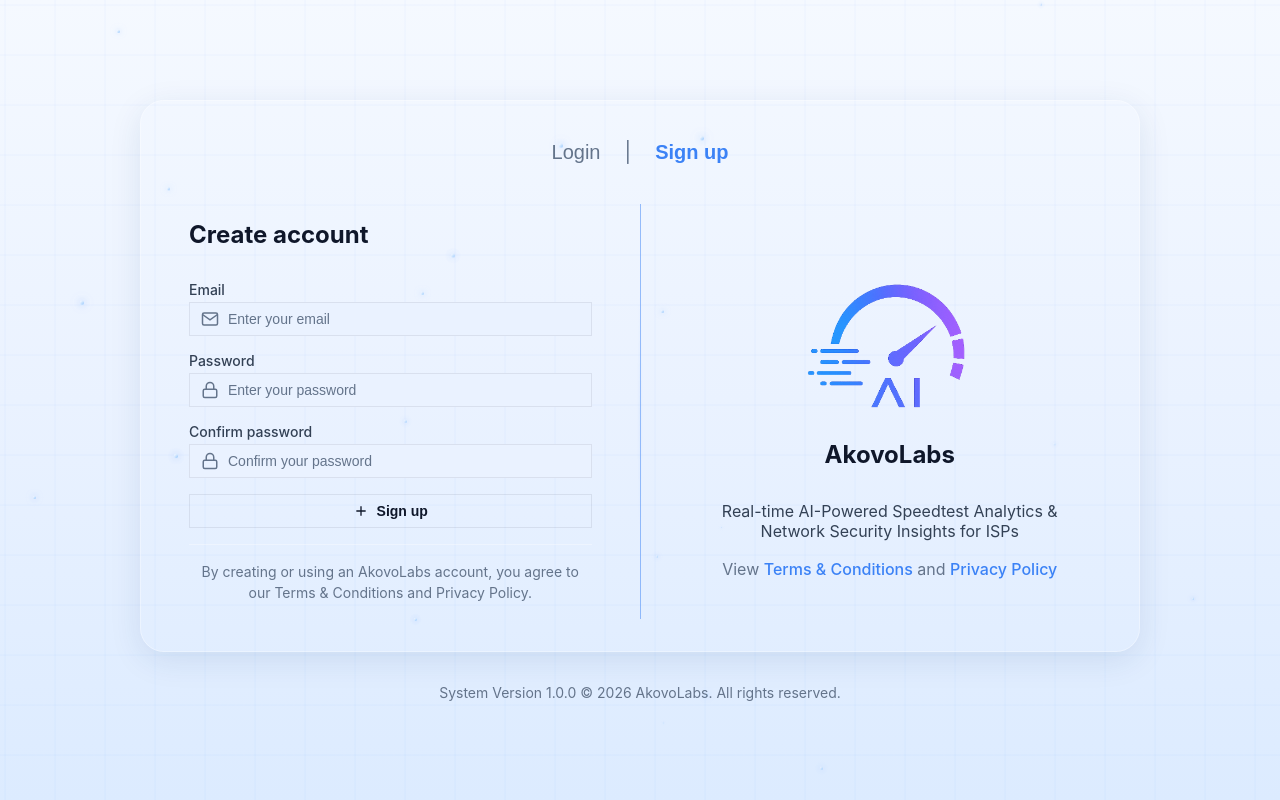
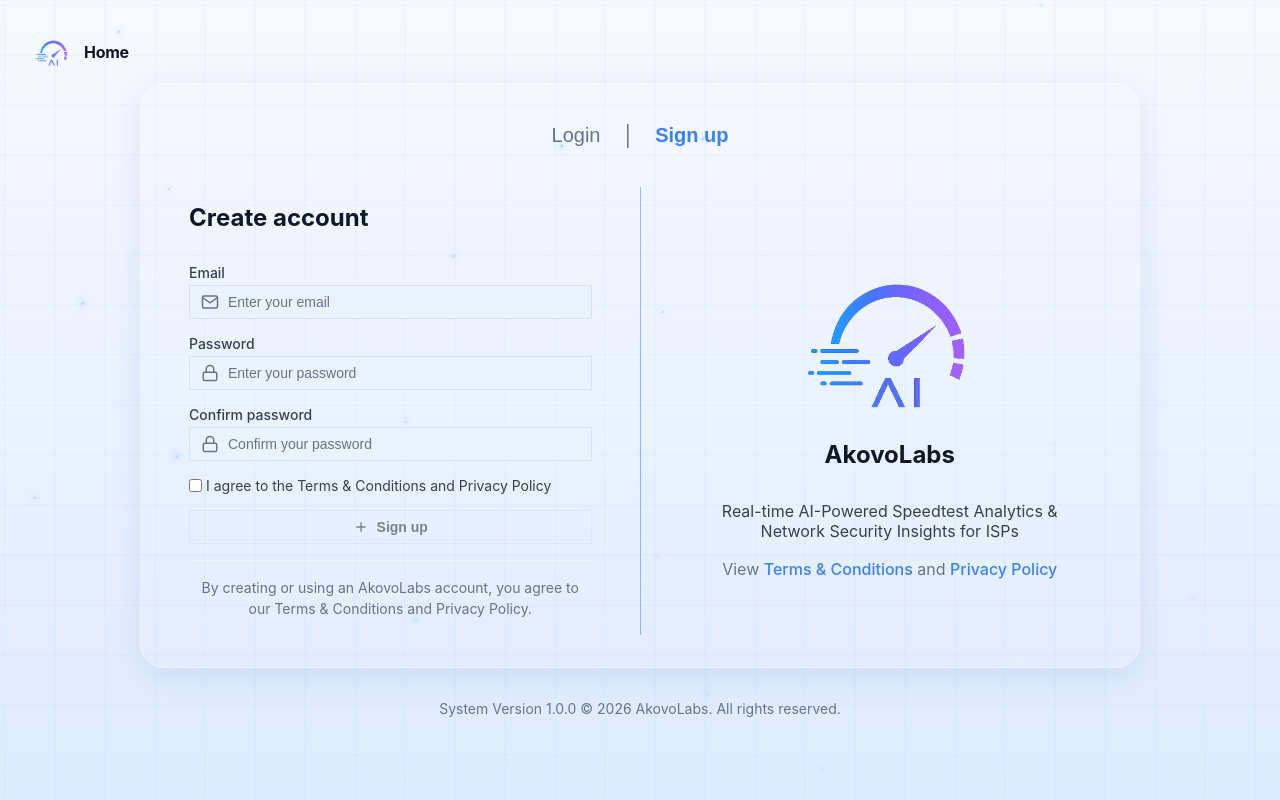
Before and after one commit to ClementPhoshoko/AI-Powered-CyberSecure-Network-Dashboard-for-ISP-Insights, a React (Vite) app in the folder client/: page /signup in a window 1280 px wide. Built offline with nearby package versions, Linux system fonts and the light colour scheme; no server answers.

Commit message:
feat(auth): add auth enhancements and validation
- Add home logo navigation link to auth layout
- Update login form checkbox label from "Save Details" to "Remember me"
- Add terms agreement checkbox and validation for register form
- Add disabled state styling for auth submit buttons

```diff
--- a/client/src/pages/auth/AuthLayout.css
+++ b/client/src/pages/auth/AuthLayout.css
@@ -1,10 +1,45 @@
 .auth-container {
+  position: relative;
   display: flex;
   flex-direction: column;
   align-items: center;
   justify-content: center;
   min-height: 100vh;
   padding: var(--space-6);
+}
+
+.auth-header-logo {
+  position: absolute;
+  top: var(--space-6);
+  left: var(--space-6);
+  z-index: 1;
+}
+
+.auth-top-logo {
+  display: flex;
+  align-items: center;
+  gap: var(--space-3);
+  cursor: pointer;
+  transition: transform var(--motion-fast) var(--ease-out);
+  text-decoration: none;
+}
+
+.auth-top-logo:hover {
+  transform: scale(1.02);
+}
+
+.auth-top-logo-icon {
+  width: 40px;
+  height: 40px;
+  object-fit: contain;
+  border-radius: var(--radius-sm);
+}
+
+.auth-top-logo-text {
+  font-size: var(--text-md);
+  font-weight: 700;
+  color: var(--text-primary);
+  letter-spacing: -0.02em;
 }
 
 .auth-card {
--- a/client/src/pages/auth/AuthLayout.jsx
+++ b/client/src/pages/auth/AuthLayout.jsx
@@ -1,4 +1,4 @@
-import { useNavigate } from 'react-router-dom';
+import { useNavigate, Link } from 'react-router-dom';
 import { useState } from 'react';
 import './AuthLayout.css';
 import loginLogo from '../../assets/avatars/login_plain_ai_speedtest_cropped.png';
@@ -11,6 +11,12 @@
 
   return (
     <div className="auth-container">
+      <div className="auth-header-logo">
+        <Link to="/" className="auth-top-logo">
+          <img src={loginLogo} alt="AkovoLabs Logo" className="auth-top-logo-icon" />
+          <span className="auth-top-logo-text">Home</span>
+        </Link>
+      </div>
       <div className="auth-card">
         <div className="auth-header">
           <div className="auth-tabs">
--- a/client/src/pages/auth/forms/Login.css
+++ b/client/src/pages/auth/forms/Login.css
@@ -121,6 +121,11 @@
   border-color: var(--primary);
 }
 
+.auth-form-button:disabled {
+  opacity: 0.5;
+  cursor: not-allowed;
+}
+
 .auth-form-button-icon {
   width: 16px;
   height: 16px;
--- a/client/src/pages/auth/forms/Login.jsx
+++ b/client/src/pages/auth/forms/Login.jsx
@@ -104,7 +104,7 @@
         <div className="auth-form-options">
           <label className="auth-form-checkbox-label">
             <input type="checkbox" className="auth-form-checkbox" />
-            Save Details
+            Remember me
           </label>
           <a href="#" className="auth-form-forgot">Forgot password?</a>
         </div>
--- a/client/src/pages/auth/forms/Register.css
+++ b/client/src/pages/auth/forms/Register.css
@@ -90,6 +90,11 @@
   border-color: var(--primary);
 }
 
+.auth-form-button:disabled {
+  opacity: 0.5;
+  cursor: not-allowed;
+}
+
 .auth-form-button-icon {
   width: 16px;
   height: 16px;
--- a/client/src/pages/auth/forms/Register.jsx
+++ b/client/src/pages/auth/forms/Register.jsx
@@ -15,6 +15,7 @@
   const [success, setSuccess] = useState(false);
   const [progress, setProgress] = useState(0);
   const [showPasswordRequirements, setShowPasswordRequirements] = useState(false);
+  const [agreeToTerms, setAgreeToTerms] = useState(false);
   const [animationKey, setAnimationKey] = useState(Date.now());
   const navigate = useNavigate();
 
@@ -60,6 +61,11 @@
   const handleSubmit = async (e) => {
     e.preventDefault();
     setPasswordError('');
+
+    if (!agreeToTerms) {
+      setErrorModal({ isOpen: true, message: 'You must agree to the Terms & Conditions and Privacy Policy to create an account.' });
+      return;
+    }
 
     if (password !== confirmPassword) {
       setErrorModal({ isOpen: true, message: 'Passwords do not match' });
@@ -196,7 +202,20 @@
           </div>
         </div>
 
-        <button type="submit" className="auth-form-button" disabled={isLoading}>
+        <div className="auth-form-field">
+          <label className="auth-form-checkbox-label">
+            <input
+              type="checkbox"
+              className="auth-form-checkbox"
+              checked={agreeToTerms}
+              onChange={(e) => setAgreeToTerms(e.target.checked)}
+              required
+            />
+            I agree to the Terms & Conditions and Privacy Policy
+          </label>
+        </div>
+
+        <button type="submit" className="auth-form-button" disabled={isLoading || !agreeToTerms}>
           <svg className="auth-form-button-icon" viewBox="0 0 24 24" fill="none" stroke="currentColor" strokeWidth="2">
             <path d="M12 5v14M5 12h14" />
           </svg>
```
